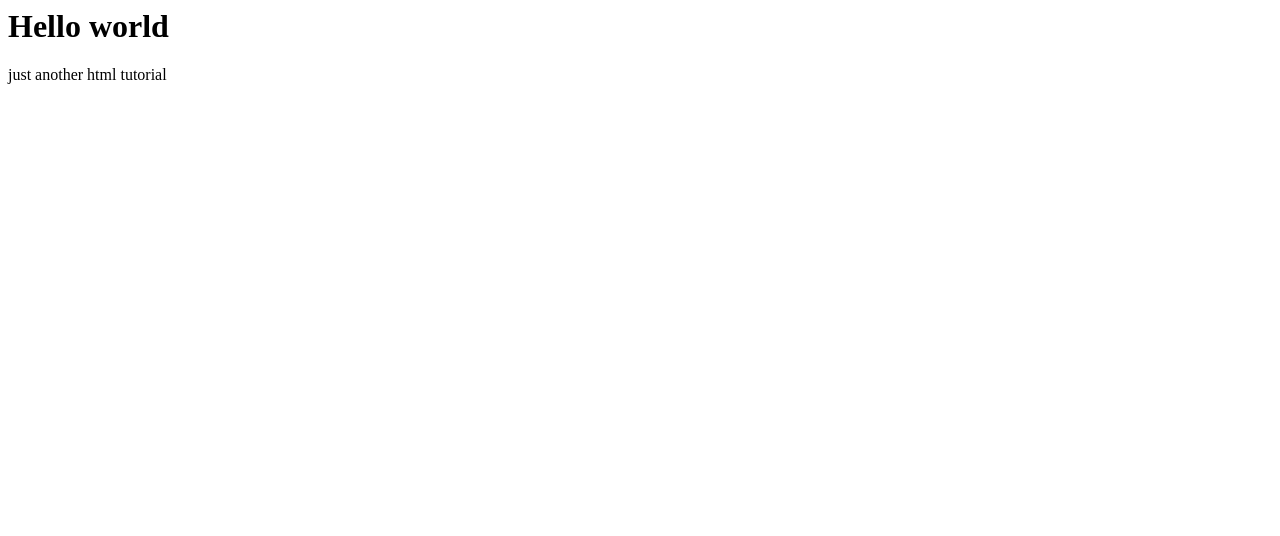
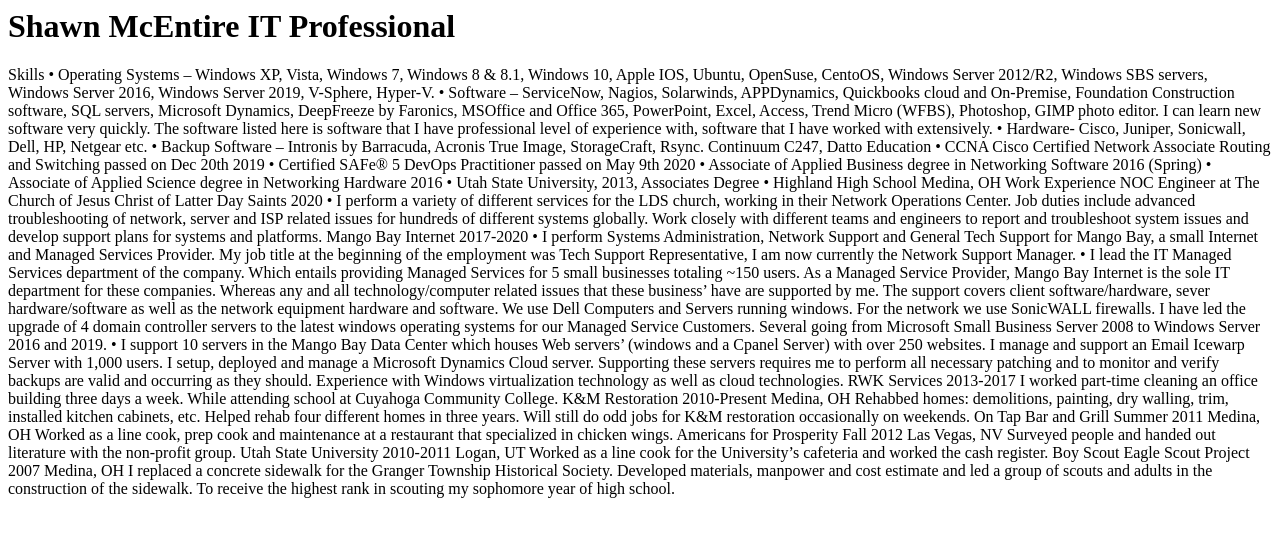
Before and after one commit to Smac2112/smac2112.github.io, a plain HTML site: page index.html in a window 1280 px wide. Drawn offline with Linux system fonts and the light colour scheme.

Commit message:
Update index.html

```diff
--- a/index.html
+++ b/index.html
@@ -6,12 +6,43 @@
 </head>
 
 <body>
-<h1>Hello world
+<h1>Shawn McEntire IT Professional
 
 </h1>
 
 <p>
- just another html tutorial
+    Skills
+    •	Operating Systems – Windows XP, Vista, Windows 7, Windows 8 & 8.1, Windows 10, Apple IOS, Ubuntu, OpenSuse, CentoOS, Windows Server 2012/R2, Windows SBS servers, Windows Server 2016, Windows Server 2019, V-Sphere, Hyper-V.
+    •	Software – ServiceNow, Nagios, Solarwinds, APPDynamics, Quickbooks cloud and On-Premise, Foundation Construction software, SQL servers, Microsoft Dynamics, DeepFreeze by Faronics, MSOffice and Office 365, PowerPoint, Excel, Access, Trend Micro (WFBS), Photoshop, GIMP photo editor. I can learn new software very quickly. The software listed here is software that I have professional level of experience with, software that I have worked with extensively.
+    •	Hardware- Cisco, Juniper, Sonicwall, Dell, HP, Netgear etc.
+    •	Backup Software – Intronis by Barracuda, Acronis True Image, StorageCraft, Rsync. Continuum C247, Datto
+    Education
+    •	CCNA Cisco Certified Network Associate Routing and Switching passed on Dec 20th 2019
+    •	Certified SAFe® 5 DevOps Practitioner passed on May 9th 2020
+    •	Associate of Applied Business degree in Networking Software 2016 (Spring)
+    •	Associate of Applied Science degree in Networking Hardware 2016
+    •	Utah State University, 2013, Associates Degree
+    •	Highland High School Medina, OH
+    Work Experience
+    NOC Engineer at The Church of Jesus Christ of Latter Day Saints 2020
+    •	I perform a variety of different services for the LDS church, working in their Network Operations Center. Job duties include advanced troubleshooting of network, server and ISP related issues for hundreds of different systems globally. Work closely with different teams and engineers to report and troubleshoot system issues and develop support plans for systems and platforms.
+    Mango Bay Internet 2017-2020
+    •	I perform Systems Administration, Network Support and General Tech Support for Mango Bay, a small Internet and Managed Services Provider. My job title at the beginning of the employment was Tech Support Representative, I am now currently the Network Support Manager.
+    •	I lead the IT Managed Services department of the company. Which entails providing Managed Services for 5 small businesses totaling ~150 users. As a Managed Service Provider, Mango Bay Internet is the sole IT department for these companies. Whereas any and all technology/computer related issues that these business’ have are supported by me. The support covers client software/hardware, sever hardware/software as well as the network equipment hardware and software. We use Dell Computers and Servers running windows. For the network we use SonicWALL firewalls. I have led the upgrade of 4 domain controller servers to the latest windows operating systems for our Managed Service Customers. Several going from Microsoft Small Business Server 2008 to Windows Server 2016 and 2019.
+    •	I support 10 servers in the Mango Bay Data Center which houses Web servers’ (windows and a Cpanel Server) with over 250 websites. I manage and support an Email Icewarp Server with 1,000 users. I setup, deployed and manage a Microsoft Dynamics Cloud server. Supporting these servers requires me to perform all necessary patching and to monitor and verify backups are valid and occurring as they should. Experience with Windows virtualization technology as well as cloud technologies.
+    RWK Services 2013-2017
+    I worked part-time cleaning an office building three days a week. While attending school at Cuyahoga Community College.
+    K&M Restoration 2010-Present Medina, OH
+    Rehabbed homes: demolitions, painting, dry walling, trim, installed kitchen cabinets, etc. Helped rehab four different homes in three years. Will still do odd jobs for K&M restoration occasionally on weekends.
+    On Tap Bar and Grill Summer 2011 Medina, OH
+    Worked as a line cook, prep cook and maintenance at a restaurant that specialized in chicken wings.
+    Americans for Prosperity Fall 2012 Las Vegas, NV
+    Surveyed people and handed out literature with the non-profit group.
+    Utah State University 2010-2011 Logan, UT
+    Worked as a line cook for the University’s cafeteria and worked the cash register.
+    Boy Scout Eagle Scout Project 2007 Medina, OH
+    I replaced a concrete sidewalk for the Granger Township Historical Society. Developed materials, manpower and cost estimate and led a group of scouts and adults in the construction of the sidewalk. To receive the highest rank in scouting my sophomore year of high school.
+
 <p>
 
 </body>
```
